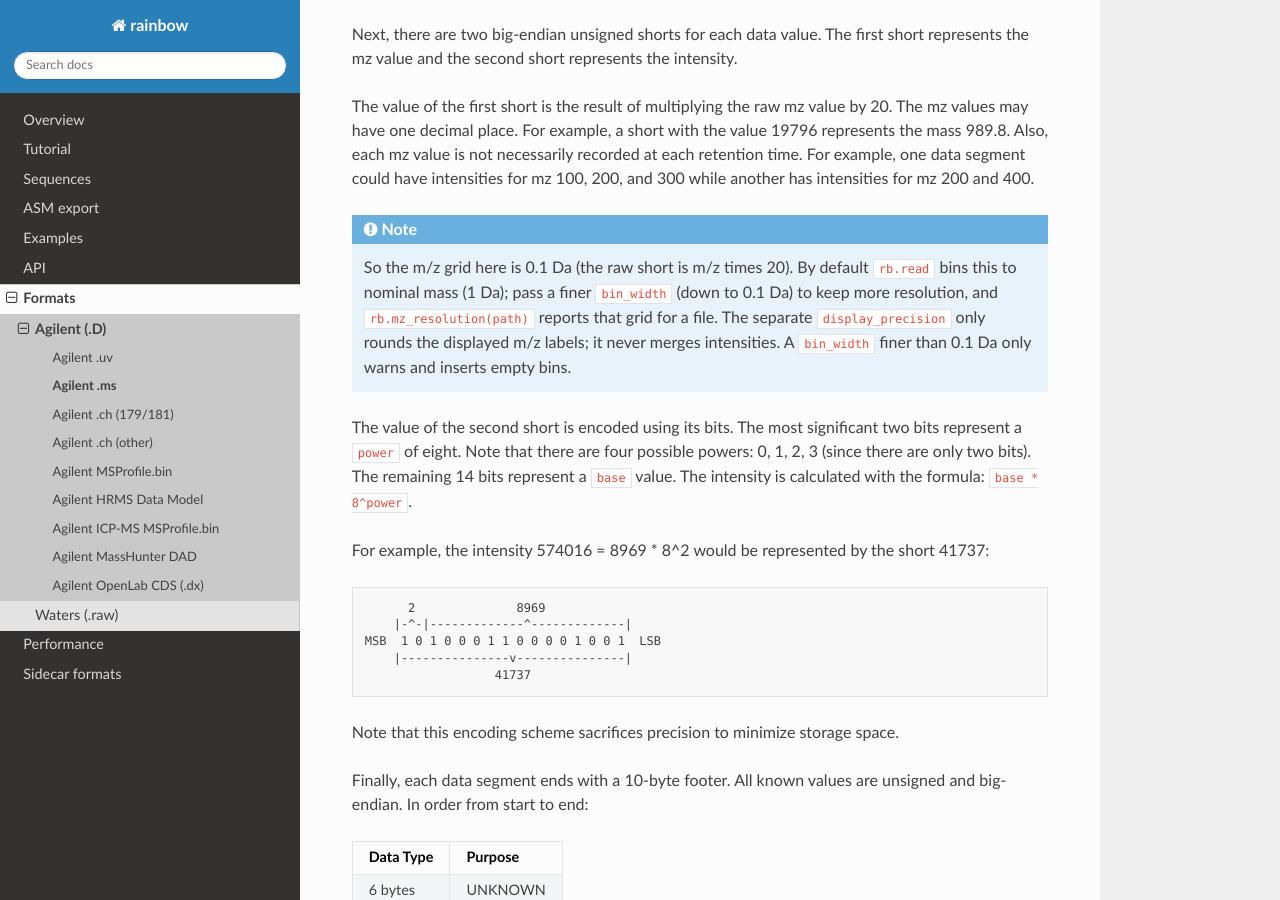
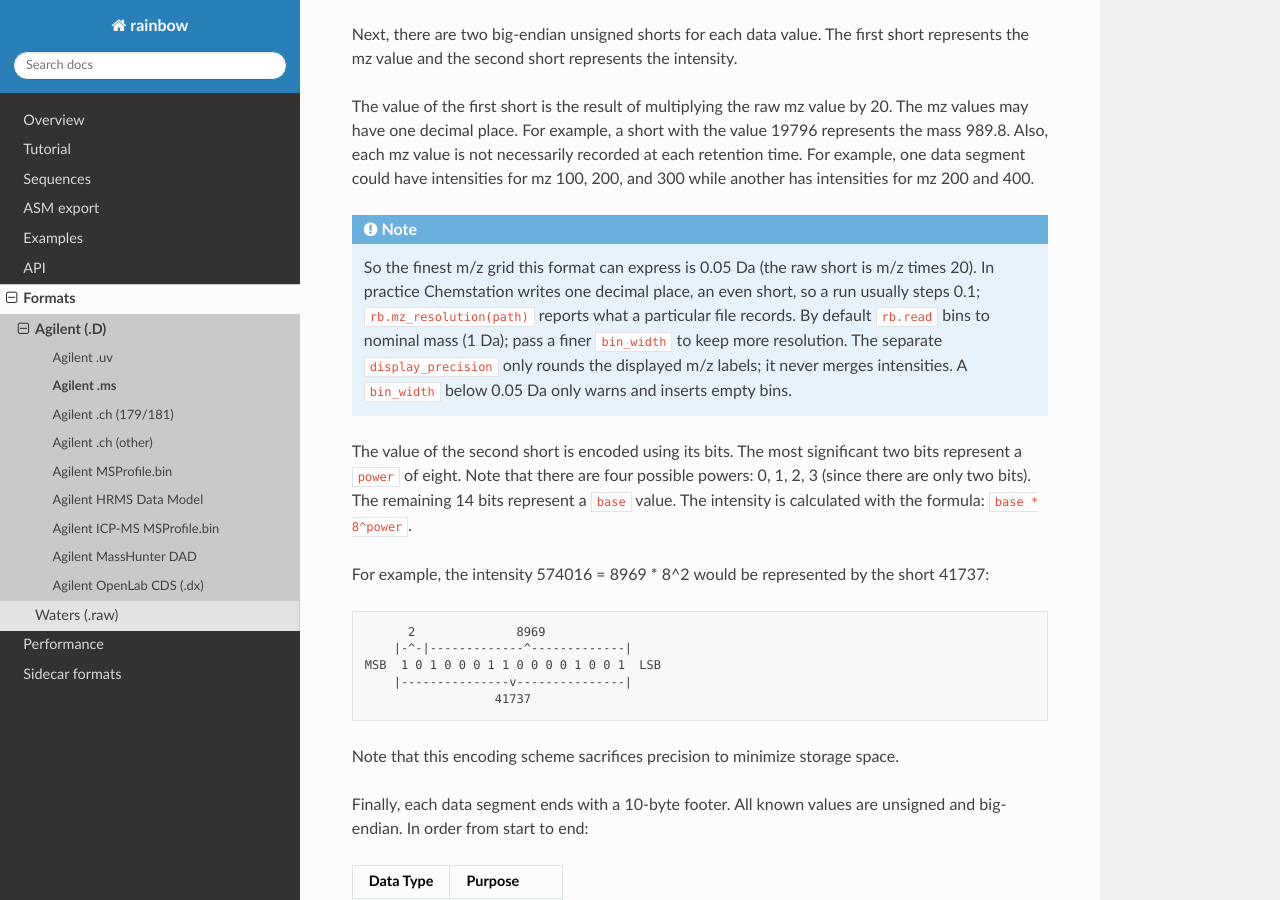
Before and after one commit to evanyeyeye/rainbow, a Sphinx documentation site: the page built from docs/source/agilent/ms.rst, in a window 1280 px wide and 900 px high, scrolled down 2442 px. Built offline with Sphinx 7.4.7 and the Read the Docs theme 3.1.0, drawn with Linux system fonts in a browser that asks for light colours.

Commit message:
Set the Agilent m/z floor to what the format can express
A Chemstation .ms stores each m/z as a big-endian short over 20, which is a
0.05 Da lattice. Every bundled fixture uses only even shorts, so these runs
resolve 0.1 and 0.1 looked right, but warning that 0.05 is too fine would be
false of a file that plainly resolves it. This is the rule the constant's own
comment already gave for Waters: the floor sits under every observation, and
mz_resolution answers for a particular file.

```diff
--- a/docs/source/agilent/ms.rst
+++ b/docs/source/agilent/ms.rst
@@ -153,12 +153,13 @@ The value of the first short is the result of multiplying the raw mz value by 20
 
 .. note::
 
-   So the m/z grid here is 0.1 Da (the raw short is m/z times 20). By
-   default ``rb.read`` bins this to nominal mass (1 Da); pass a finer
-   ``bin_width`` (down to 0.1 Da) to keep more resolution, and
-   ``rb.mz_resolution(path)`` reports that grid for a file. The separate
+   So the finest m/z grid this format can express is 0.05 Da (the raw short is
+   m/z times 20). In practice Chemstation writes one decimal place, an even
+   short, so a run usually steps 0.1; ``rb.mz_resolution(path)`` reports what a
+   particular file records. By default ``rb.read`` bins to nominal mass (1 Da);
+   pass a finer ``bin_width`` to keep more resolution. The separate
    ``display_precision`` only rounds the displayed m/z labels; it never merges
-   intensities. A ``bin_width`` finer than 0.1 Da only warns and inserts empty
+   intensities. A ``bin_width`` below 0.05 Da only warns and inserts empty
    bins.
 
 The value of the second short is encoded using its bits. The most significant two bits represent a :code:`power` of eight. Note that there are four possible powers: 0, 1, 2, 3 (since there are only two bits). The remaining 14 bits represent a :code:`base` value. The intensity is calculated with the formula: :code:`base * 8^power`.
```
Also changed, not shown: docs/source/api.rst (+4 -3 lines).
